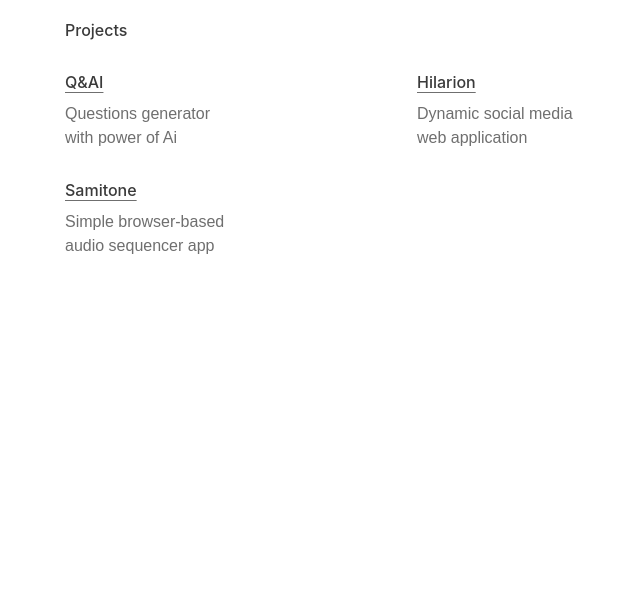
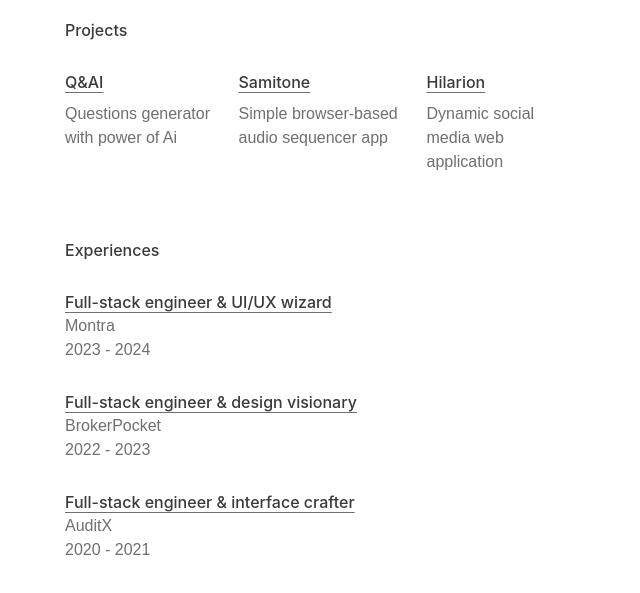
Before and after one commit to samanmanesh/personal-website, a Next.js app: page / in a window 1280 px wide. Shown: the part 805-1398 px from the top of the page, without its empty margins (319-959 px from the left). Before the commit the page ends 1127 px from the top, so only its background shows below. Built offline with nearby package versions, Linux system fonts and the light colour scheme; a web font is replaced by a local one.

Commit message:
design has been updated and need to update some components

```diff
--- /dev/null
+++ b/app/(index)/components/Experiences.tsx
@@ -0,0 +1,52 @@
+import { cn } from "@/app/utils/cn";
+import React from "react";
+
+const experiences = [
+  {
+    title: "Full-stack engineer & UI/UX wizard ",
+    company: "Montra",
+    date: [2023, 2024],
+    link: "",
+  },
+  {
+    title: "Full-stack engineer & design visionary ",
+    company: "BrokerPocket",
+    date: [2022, 2023],
+    link: "",
+  },
+  {
+    title: "Full-stack engineer & interface crafter ",
+    company: "AuditX",
+    date: [2020, 2021],
+    link: "",
+  },
+];
+
+type ExperiencesProps = {
+  className?: string;
+};
+
+const Experiences = ({ className }: ExperiencesProps) => {
+  return (
+    <div className={cn("flex flex-col gap-7", className)}>
+      <h2 className="font-inter font-medium text-base">Experiences</h2>
+      <section className="flex flex-col gap-7">
+        {experiences.map((experience, index) => (
+          <div key={index}>
+            <h3 className="font-inter font-medium text-base underline underline-offset-4 decoration-secondary">
+              {experience.title}
+            </h3>
+            <p className="text-base text-secondary font-normal">
+              {experience.company}
+            </p>
+            <p className="text-base text-secondary font-normal">
+              {experience.date[0]} - {experience.date[1]}
+            </p>
+          </div>
+        ))}
+      </section>
+    </div>
+  );
+};
+
+export default Experiences;
--- a/app/(index)/components/Projects.tsx
+++ b/app/(index)/components/Projects.tsx
@@ -13,13 +13,13 @@
     link: "",
   },
   {
-    title: "Hilarion",
-    describe: "Dynamic social media web application",
+    title: "Samitone",
+    describe: "Simple browser-based audio sequencer app",
     link: "",
   },
   {
-    title: "Samitone",
-    describe: "Simple browser-based audio sequencer app",
+    title: "Hilarion",
+    describe: "Dynamic social media web application",
     link: "",
   },
 ];
@@ -28,7 +28,25 @@
   return (
     <div className={cn("flex flex-col gap-7", className)}>
       <h2 className="font-inter font-medium text-base">Projects</h2>
-      <section className="grid grid-cols-2 gap-7">
+      {/* <section className="grid grid-cols-2 gap-7">
+        {projects.map((project, index) => (
+          <Link
+            href={project.link}
+            key={index}
+            className={`max-w-40 ${index % 2 === 1 && " justify-self-end"} `}
+          >
+            <div className="flex flex-col gap-2 ">
+              <h3 className="font-inter font-medium text-base underline underline-offset-4 decoration-secondary">
+                {project.title}
+              </h3>
+              <p className="text-base text-secondary font-normal">
+                {project.describe}
+              </p>
+            </div>
+          </Link>
+        ))}
+      </section> */}
+      <section className="flex justify-between gap-7">
         {projects.map((project, index) => (
           <Link
             href={project.link}
--- a/app/(index)/page.tsx
+++ b/app/(index)/page.tsx
@@ -1,3 +1,4 @@
+import Experiences from "./components/Experiences";
 import Intro from "./components/Intro";
 import Projects from "./components/Projects";
 import SelectedProject from "./components/SelectedProject";
@@ -10,6 +11,7 @@
         <Intro className="mb-16" />
         <SelectedProject className="mb-16" />
         <Projects className="mb-16" />
+        <Experiences className="mb-16" />
       </section>
     </main>
   );
```
